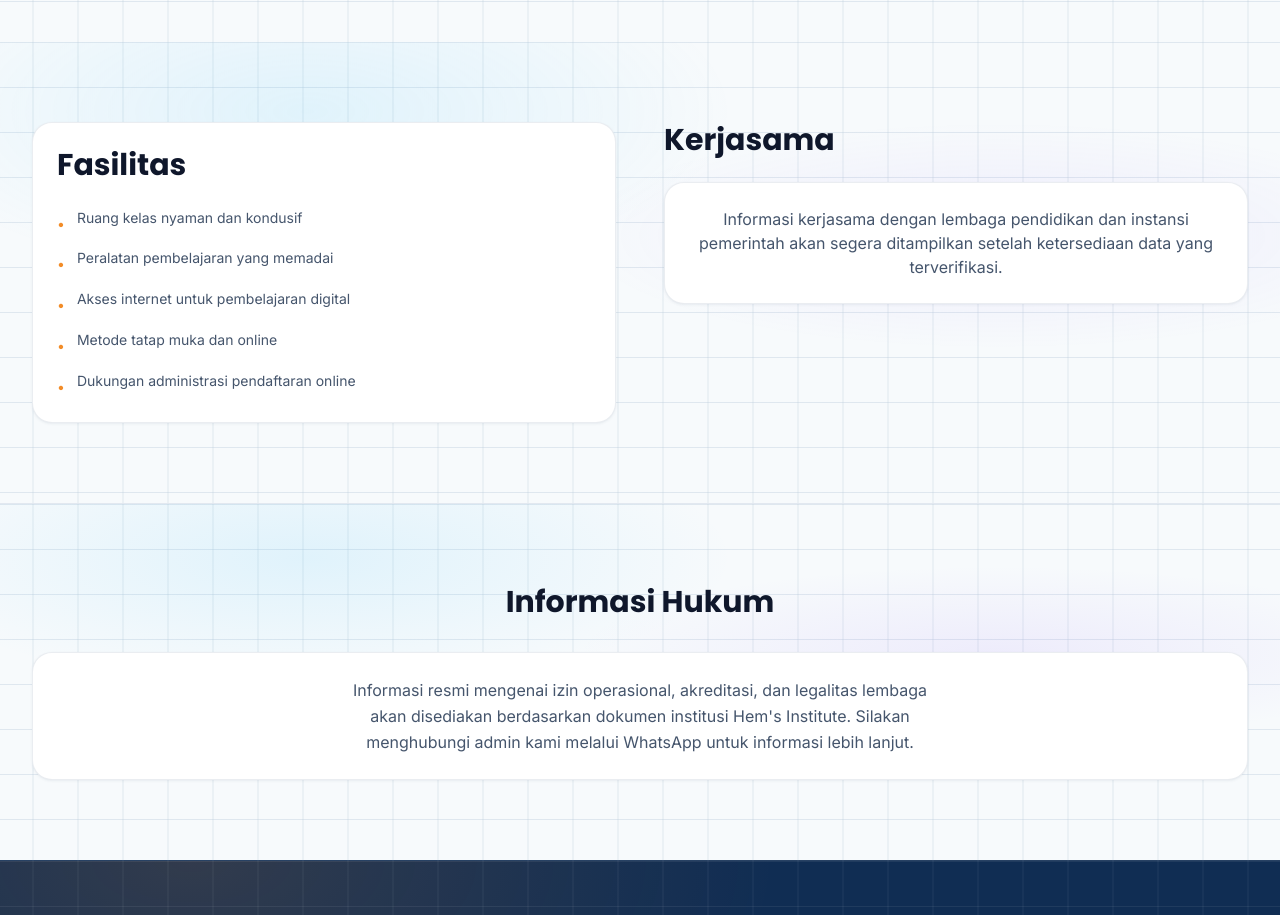
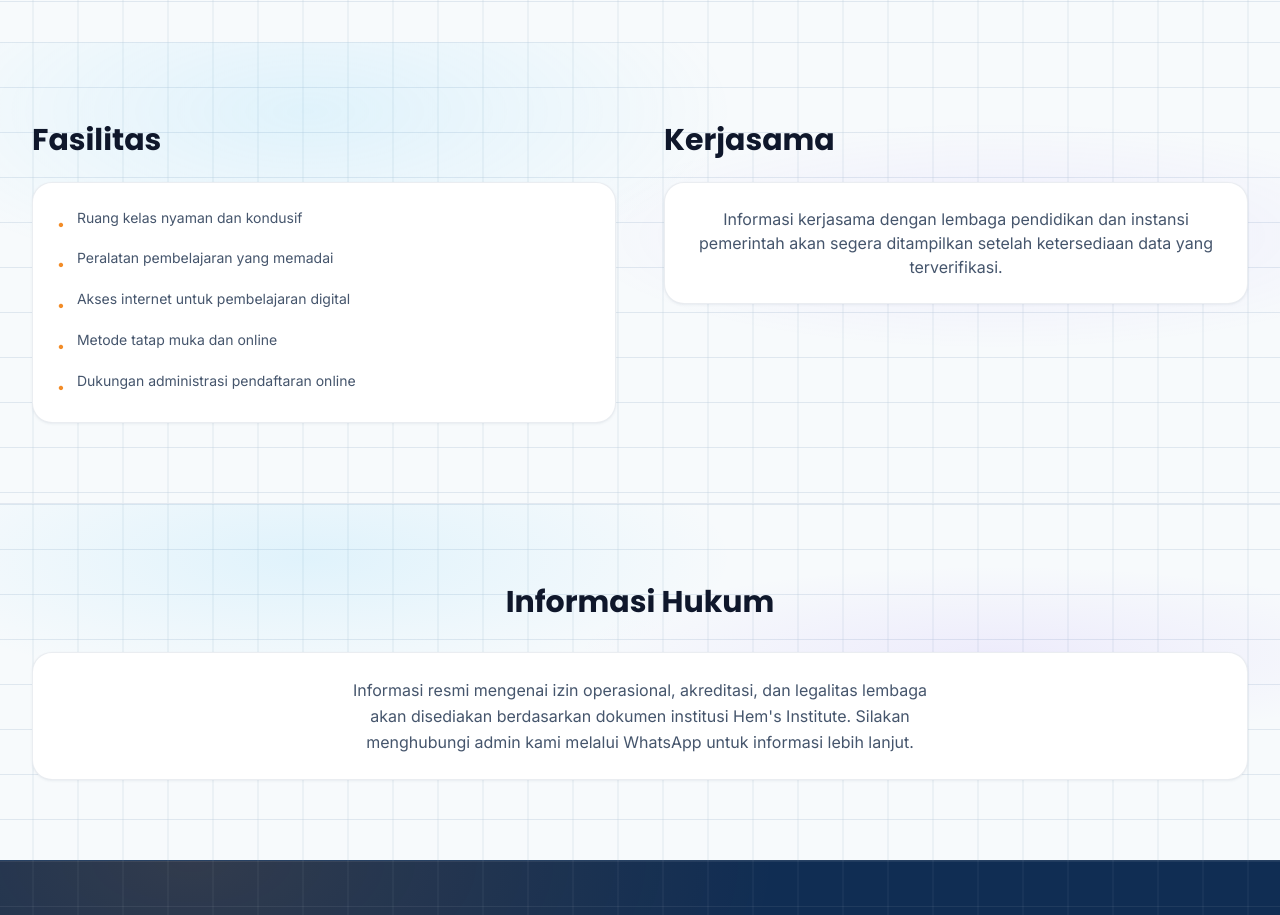
Before and after one commit to hemsinstitute-pdg11/hemsinstitute-v2, a Next.js app: page /about in a window 1280 px wide. Shown: the part 2200-3115 px from the top of the page. Built offline with nearby package versions, Linux system fonts and the light colour scheme; no server answers.

Commit message:
Separate facilities heading from white content card

```diff
--- a/src/app/about/page.tsx
+++ b/src/app/about/page.tsx
@@ -185,8 +185,9 @@ export default function AboutPage() {
       <section className="grid-surface bg-slate-50 py-14 sm:py-20">
         <div className="mx-auto max-w-7xl px-4 sm:px-6 lg:px-8">
           <div className="grid md:grid-cols-2 gap-12">
-            <Card padded className="space-y-6">
-              <h2 className="font-heading font-bold text-2xl md:text-3xl text-slate-900">Fasilitas</h2>
+            <div>
+              <h2 className="font-heading font-bold text-2xl md:text-3xl text-slate-900 mb-6">Fasilitas</h2>
+              <Card padded>
                 <ul className="space-y-3">
                   {facilities.map((f) => (
                     <li key={f} className="flex items-start gap-3 text-slate-600 text-sm leading-relaxed">
@@ -196,6 +197,7 @@ export default function AboutPage() {
                   ))}
                 </ul>
               </Card>
+            </div>
             <div>
               <h2 className="font-heading font-bold text-2xl md:text-3xl text-slate-900 mb-6">Kerjasama</h2>
               <Card padded className="text-center">
```
Lines whose indentation alone changed are shown as unchanged.
